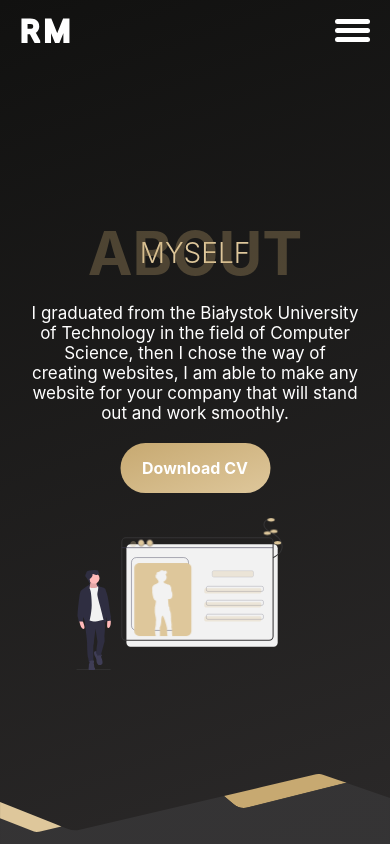
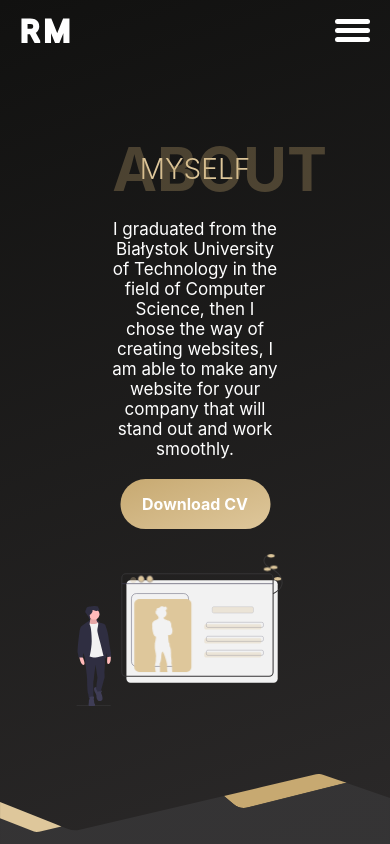
Before and after one commit to rafalm1/Portfoliov2, a React (Create React App) app: page /about in a window 390 px wide. Built offline with nearby package versions, Linux system fonts and the light colour scheme.

Commit message:
feat: Prevent selecting texts

```diff
--- a/src/components/About/About.scss
+++ b/src/components/About/About.scss
@@ -46,6 +46,7 @@
       .leftContent {
         // border: 2px solid green;
         width: 50%;
+        user-select: none;
 
         .about-details {
           text-align: center;
@@ -248,7 +249,6 @@
         flex-direction: column-reverse;
 
         .leftContent {
-          width: 100%;
 
           .about-details {
             .about-heading {
--- a/src/components/Contact/Contact.scss
+++ b/src/components/Contact/Contact.scss
@@ -39,6 +39,8 @@
         width: 50%;
 
         .container {
+          user-select: none;
+
           #contactForm {
             h3 {
               margin-bottom: 20px;
@@ -59,6 +61,7 @@
           display: flex;
           align-items: flex-start;
           flex-direction: column;
+          user-select: none;
 
           .info-row {
             margin-bottom: 15px;
--- a/src/components/Home/Home.scss
+++ b/src/components/Home/Home.scss
@@ -37,6 +37,7 @@
       .leftContent {
         // border: 2px solid green;
         width: 45%;
+        user-select: none;
 
         h2 {
           letter-spacing: 1px;
--- a/src/components/Navbar/Navbar.scss
+++ b/src/components/Navbar/Navbar.scss
@@ -42,6 +42,7 @@ nav {
     -webkit-text-stroke-width: 2px;
     font-size: 40px;
     margin-left: 20px;
+    user-select: none;
 
     @include mobile {
       font-size: 30px;
@@ -54,6 +55,7 @@ nav {
     border: none;
     margin: 0 10px;
     cursor: pointer;
+    user-select: none;
 
     &:focus {
       outline: 0;
@@ -137,6 +139,7 @@ nav {
       text-transform: uppercase;
       font-family: Oswald, sans-serif;
       margin-right: 10px;
+      user-select: none;
 
       a {
         font-family: 'Roboto', sans-serif;
--- a/src/components/Projects/Projects.scss
+++ b/src/components/Projects/Projects.scss
@@ -23,6 +23,7 @@
         padding: 20px;
         margin-top: 20px;
         color: #fff;
+        user-select: none;
 
         h6 {
           font-size: 15px;
--- a/src/components/Skills/Skills.scss
+++ b/src/components/Skills/Skills.scss
@@ -35,6 +35,7 @@
         justify-content: center;
         align-items: center;
         padding: 20px;
+        user-select: none;
 
         .icon-container {
           img {
```
